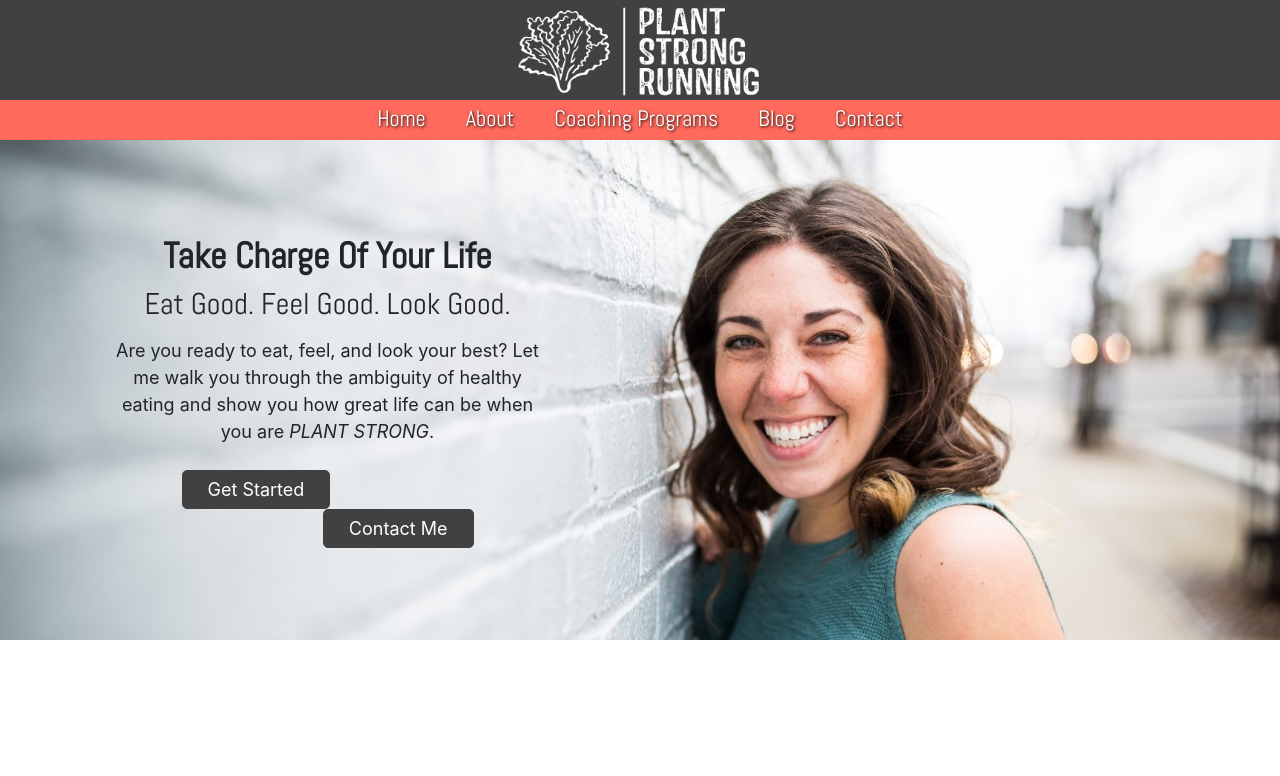
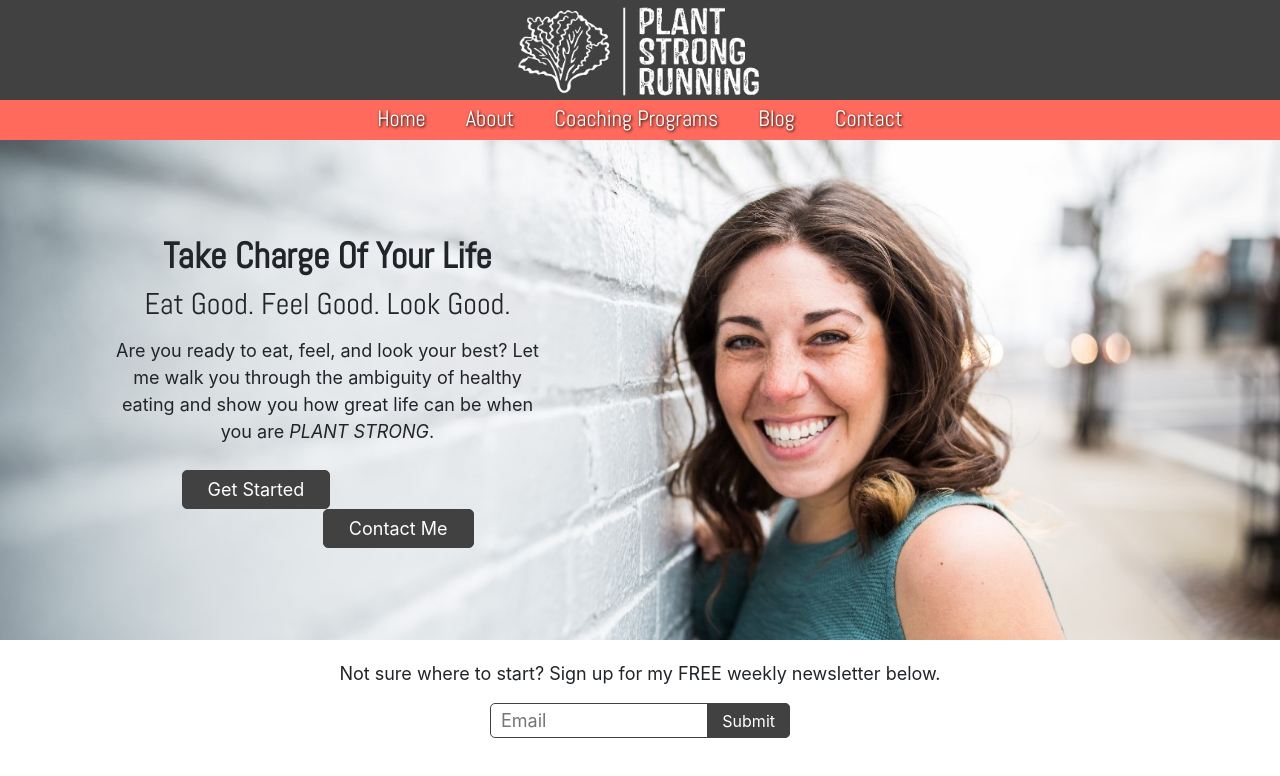
Before and after one commit to plantstrongrunning/front-end, a React (Create React App) app: page / in a window 1280 px wide. Shown: the top 776 px of the page. Built offline with nearby package versions, Linux system fonts and the light colour scheme.

Commit message:
Added newsletter form on homepage

```diff
--- a/src/App.js
+++ b/src/App.js
@@ -1,7 +1,7 @@
 import React from 'react'
-// import { Route, Link, BrowserRouter as Router } from 'react-router-dom'
+import { Route, Link, BrowserRouter as Router } from 'react-router-dom'
 import Header from './components/Header'
-import Banner from './components/Banner'
+import Homepage from './components/homepage/Homepage'
 import IIN from './components/IIN'
 import Footer from './components/Footer'
 
@@ -9,8 +9,11 @@ function App() {
   return (
     <div className="App">
       <Header />
-      <Banner background={'banner_home'} />
-
+      <Router>
+        <div>
+          <Route exact path="/" component={Homepage} />
+        </div>
+      </Router>
       <IIN />
       <Footer />
     </div>
--- a/src/components/Banner.js
+++ b/src/components/Banner.js
@@ -1,4 +1,5 @@
 import React from 'react'
+import { Link } from 'react-router-dom'
 import '../styles/banner.scss'
 
 const Banner = (props) => {
@@ -12,13 +13,13 @@ const Banner = (props) => {
         <p>Are you ready to eat, feel, and look your best&#63; Let me walk you through the ambiguity of healthy eating and show you how great life can be when you are <em>plant strong</em>.</p>
 
         <div className="header-buttons">
-          <a className="get-started" href="pages/coaching_programs.html">
+          <Link className="get-started" Path="/">
             <div><p>Get Started</p></div>
-          </a>
+          </Link>
 
-          <a className="contact-me" href="pages/contact.html">
+          <Link className="contact-me" Path="/">
             <div><p>Contact Me</p></div>
-          </a>
+          </Link>
         </div>
       </div>
     }
--- /dev/null
+++ b/src/components/NewsLetter.js
@@ -0,0 +1,16 @@
+import React from 'react'
+import '../styles/newsletter.scss'
+
+function NewsLetter(props) {
+  return (
+    <div className="newsletter-div">
+      <p>{props.text}</p>
+      <form action="/send-email" method="POST">
+        <input id="emailNewsletter" class="newsletterEmail" type="email" name="emailNewsletter" placeholder="Email" required />
+        <input id="submitForNewsletter" class="newsletterSubmit" type="submit" />
+      </form>
+    </div>
+  );
+}
+
+export default NewsLetter;
--- /dev/null
+++ b/src/components/homepage/Homepage.js
@@ -0,0 +1,16 @@
+import React from 'react'
+import Banner from './../Banner'
+import NewsLetter from './../NewsLetter'
+
+const text = 'Not sure where to start? Sign up for my FREE weekly newsletter below.';
+
+const Homepage = () => {
+  return (
+    <div className="homepage">
+      <Banner background={'banner_home'} />
+      <NewsLetter text={text} />
+    </div>
+  );
+}
+
+export default Homepage;
--- a/src/styles/banner.scss
+++ b/src/styles/banner.scss
@@ -9,7 +9,7 @@ header {
 .banner_home {
   background-image: url(/images/banner-images/steph-homepage-mobile.jpg);
 	padding: 10px 15px;
-	margin-bottom: 20px;
+	margin-bottom: 250px;
 	background-color: $black;
 	background-size: cover;
   background-repeat: no-repeat;
@@ -38,6 +38,7 @@ header {
     }
 
     p {
+      font-size: 16px;
       margin-left: auto;
       margin-right: auto;
 
@@ -52,6 +53,13 @@ header {
 }
 
 /* ========= Media Queries ========= */
+@media screen and (min-width: 301px) {
+  .banner_home {
+    margin-bottom: 230px;
+  }
+}
+
+
 @media screen and (min-width: 350px) {
   .header-homepage-content {
     h1 {
@@ -111,11 +119,18 @@ header {
   }
 }
 
+@media screen and (min-width: 724px) {
+  .banner_home {
+    margin-bottom: 200px;
+  }
+}
+
 @media screen and (min-width: 767px) {
   .banner_home {
     background-image: url(/images/banner-images/steph-homepage-desktop.jpg);
     background-position: center -35px;
     height: 400px;
+    margin-bottom: 20px;
 
     .header-homepage-content {
       width: 50%;
--- /dev/null
+++ b/src/styles/newsletter.scss
@@ -0,0 +1,59 @@
+@import "variables";
+
+.newsletter-div {
+  width: 80%;
+  max-width: 960px;
+  margin: 0 auto;
+
+  p {
+    text-align: center;
+    font-size: 16px;
+  }
+
+  form {
+    position: relative;
+    margin-bottom: 40px;
+    width: 100%;
+    max-width: 300px;
+    margin-left: auto;
+    margin-right: auto;
+
+    .newsletterEmail {
+      width: 100%;
+      border-radius: 5px;
+      border: 1px solid $darkgray;
+      height: 35px;
+      padding-left: 10px;
+      font-size: 16px;
+    }
+
+    .newsletterSubmit {
+      position: absolute;
+      top: 0;
+      right: 0;
+      border-top-right-radius: 5px;
+      border-bottom-right-radius: 5px;
+      border: none;
+      height: 35px;
+      background-color: $darkgray;
+      color: $white;
+      padding: 0 15px;
+    }
+
+    .newsletterSubmit:hover {
+      cursor: pointer;
+    }
+  }
+}
+
+@media screen and (min-width: 767px) {
+  .newsletter-div {
+    p {
+      font-size: 18px;
+    }
+
+    form .newsletterEmail {
+      font-size: 18px;
+    }
+  }
+}
```
